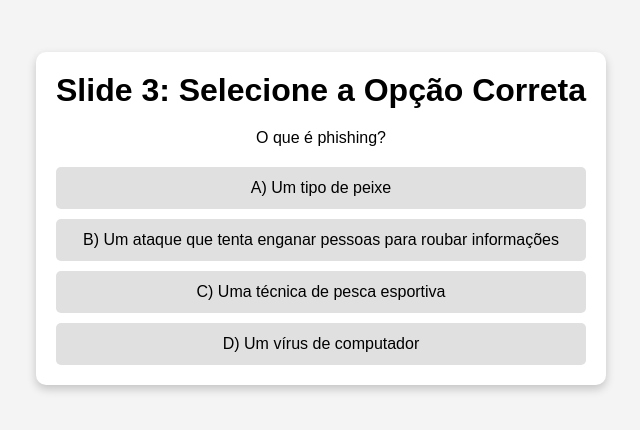
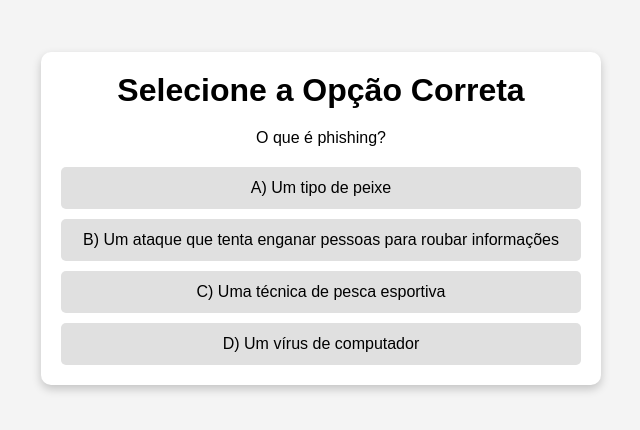
Before and after one commit to LeticiaVicenteTeodoro/Curso, a plain HTML site: page slide3.html in a window 1280 px wide. Shown: the part 182-612 px from the top of the page, without its empty margins (319-959 px from the left). Drawn offline with Linux system fonts and the light colour scheme.

Commit message:
Update slide3.html

```diff
--- a/slide3.html
+++ b/slide3.html
@@ -67,7 +67,7 @@
 </head>
 <body>
   <div class="container">
-    <h1>Slide 3: Selecione a Opção Correta</h1>
+    <h1>Selecione a Opção Correta</h1>
     <div class="question">
       <p>O que é phishing?</p>
     </div>
```
